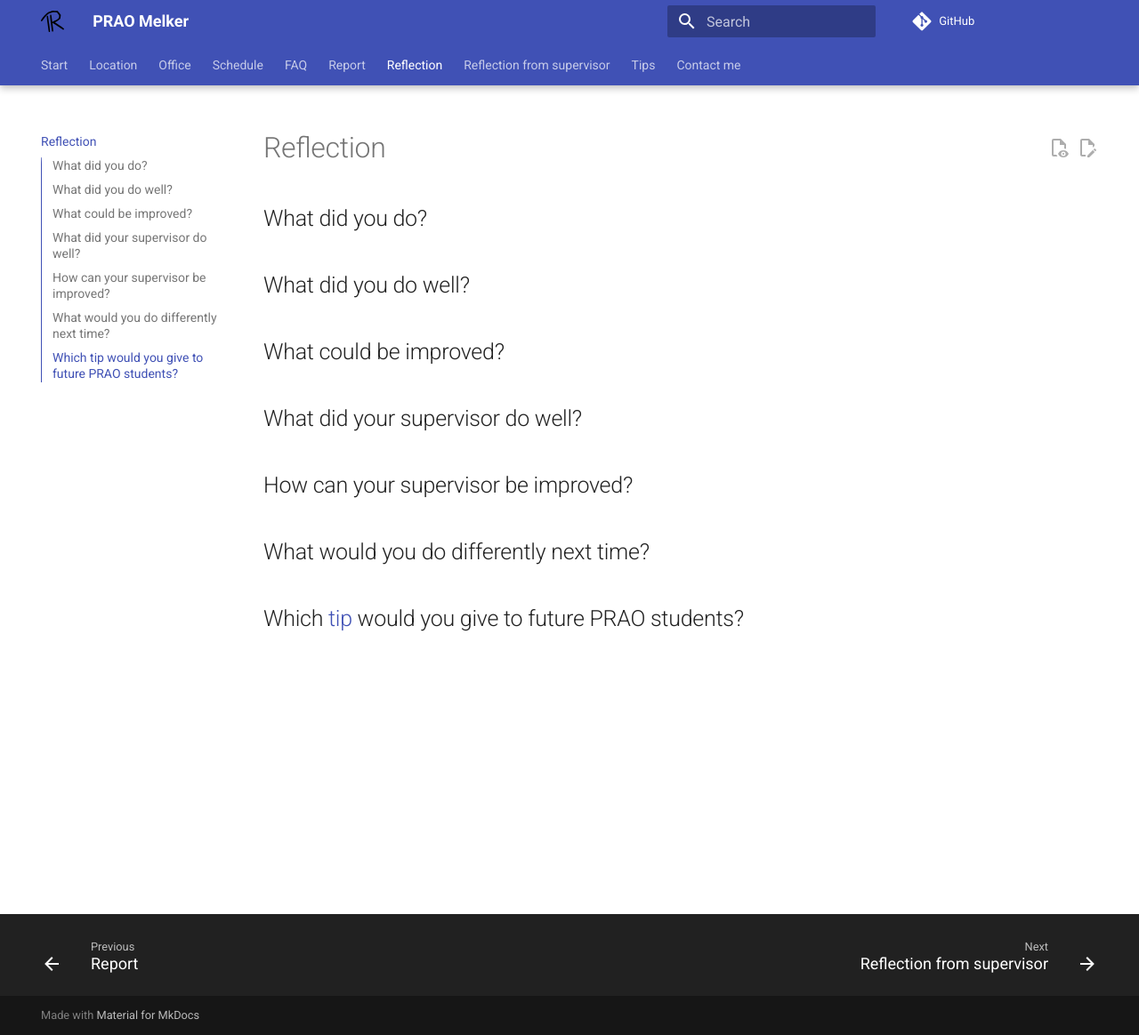
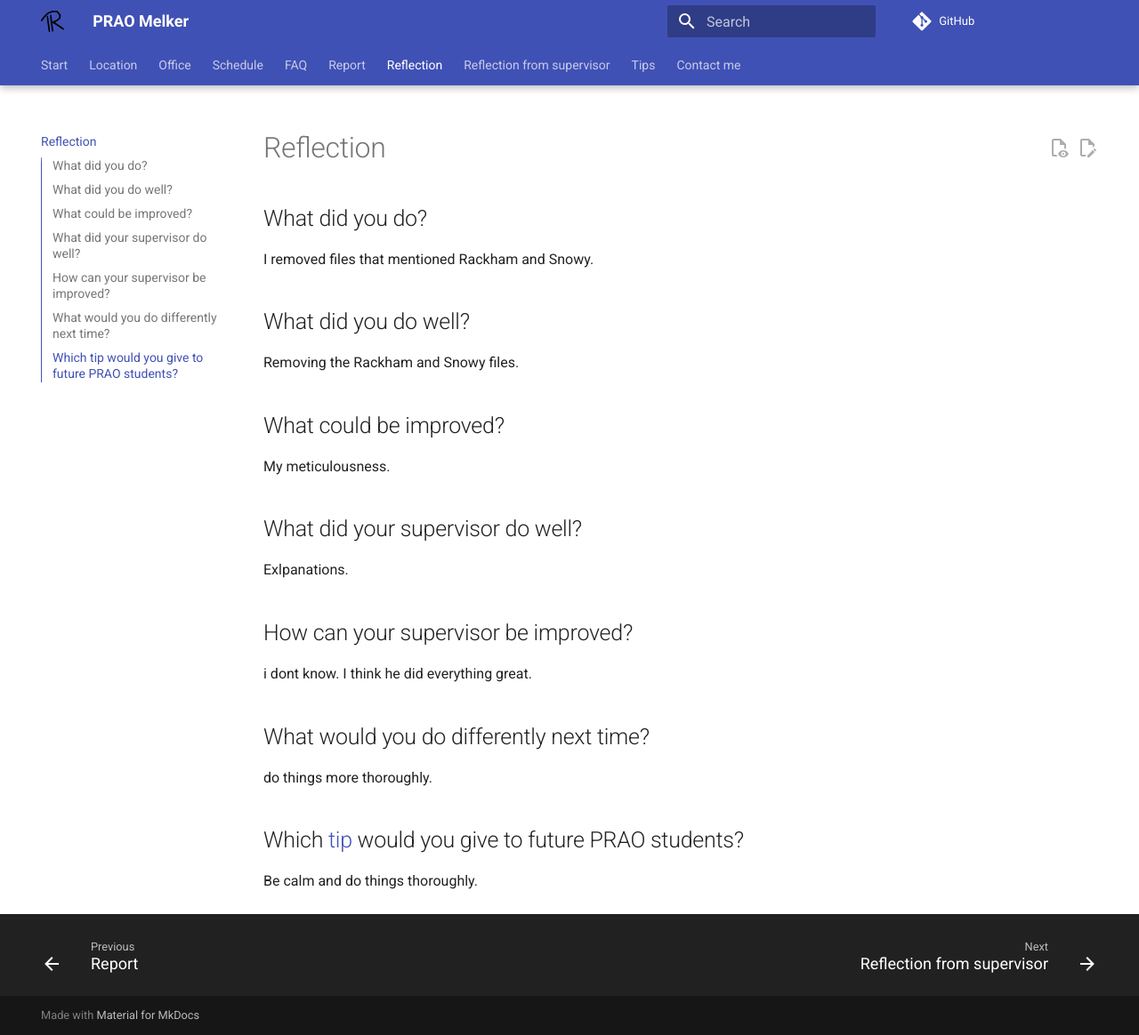
Before and after one commit to richelbilderbeek/prao_melker_20261109, an MkDocs documentation site: the page built from docs/reflection.md, in a window 1280 px wide and 1164 px high. Shown: the whole window at 89% size. Built offline with MkDocs 1.6.1 and Material for MkDocs 9.7.7, drawn with Linux system fonts in a browser that asks for light colours; comment, search, counter and statistics services are not loaded.

```diff
--- a/docs/reflection.md
+++ b/docs/reflection.md
@@ -2,21 +2,23 @@
 
 
 ## What did you do?
-
+I removed files that mentioned Rackham and Snowy.
 
 ## What did you do well?
+Removing the Rackham and Snowy files.
 
 
 ## What could be improved?
-
+My meticulousness.
 
 ## What did your supervisor do well?
-
+Exlpanations.
 
 ## How can your supervisor be improved?
-
+i dont know. I think he did everything great.
 
 ## What would you do differently next time?
-
+do things more thoroughly.
 
 ## Which [tip](tips.md) would you give to future PRAO students?
+Be calm and do things thoroughly.
```
